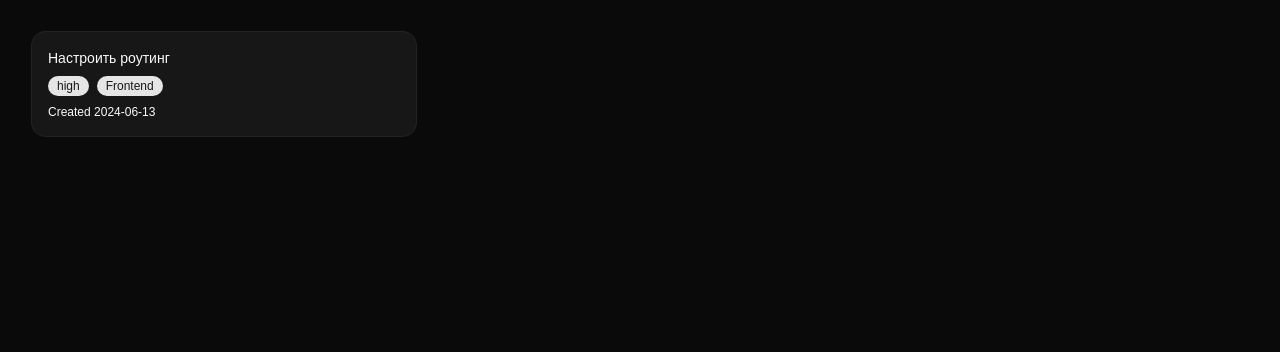
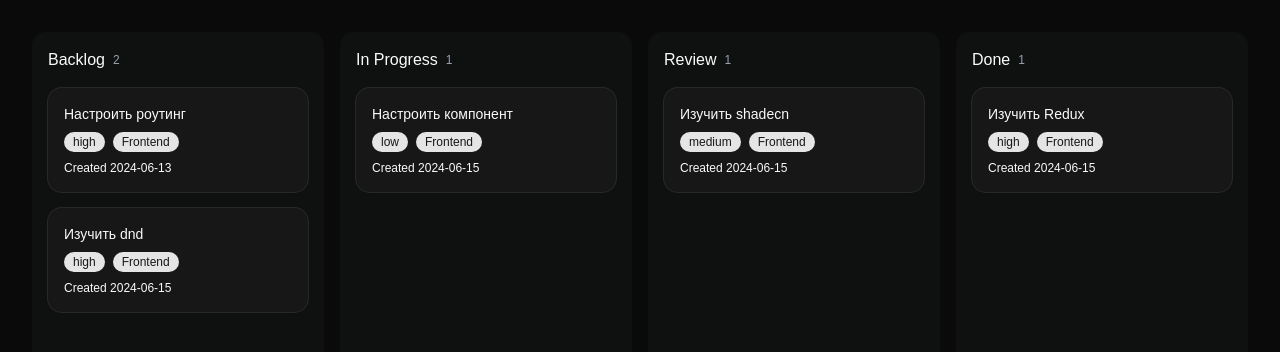
Before and after one commit to Khat4668/task-tracker, a React (Vite) app: page /board in a window 1280 px wide. Shown: the top 352 px of the page. Built offline with nearby package versions, Linux system fonts and the light colour scheme.

Commit message:
feat: add KanbanBoard and BoardPage with mock data

```diff
--- a/src/components/KanbanBoard/KanbanBoard.tsx
+++ b/src/components/KanbanBoard/KanbanBoard.tsx
@@ -0,0 +1,25 @@
+import type { Issue, Status } from "@/types";
+import KanbanColumn from "../KanbanColumn/KanbanColumn";
+
+type Props = {
+  issues: Issue[];
+};
+
+const KanbanBoard = ({ issues }: Props) => {
+  const statuses: Status[] = ["backlog", "in_progress", "review", "done"];
+
+  return (
+    <div className="flex gap-4 h-full">
+      {statuses.map((item) => {
+        return (
+          <KanbanColumn
+            key={item}
+            status={item}
+            issues={issues.filter((issue) => issue.status === item)}
+          />
+        );
+      })}
+    </div>
+  );
+};
+export default KanbanBoard;
--- a/src/components/KanbanColumn/KanbanColumn.tsx
+++ b/src/components/KanbanColumn/KanbanColumn.tsx
@@ -7,14 +7,21 @@ type Props = {
 };
 
 const KanbanColumn = ({ status, issues }: Props) => {
+  const statusLabels = {
+    backlog: "Backlog",
+    in_progress: "In Progress",
+    review: "Review",
+    done: "Done",
+  };
+
   return (
-    <div>
-      <div>
-        <div>{status}</div>
-        <div>{issues.length}</div>
+    <div className="bg-[#0f1010] p-4 rounded-[14px] flex-1 h-full">
+      <div className="flex gap-2 items-center mb-4">
+        <div className="text-base">{statusLabels[status]}</div>
+        <div className="text-xs text-gray-400">{issues.length}</div>
       </div>
 
-      <div>
+      <div className="grid gap-4">
         {issues.map((issue) => {
           return <IssueCard key={issue.id} issue={issue} />;
         })}
--- a/src/index.css
+++ b/src/index.css
@@ -128,3 +128,7 @@
     @apply font-sans;
     }
 }
+
+html, body, #root {
+  height: 100%;
+}
--- a/src/pages/BoardPage.tsx
+++ b/src/pages/BoardPage.tsx
@@ -1,8 +1,9 @@
-import IssueCard from "@/components/IssueCard/IssueCard";
+import KanbanBoard from "@/components/KanbanBoard/KanbanBoard";
 import type { Issue } from "@/types";
 
 const BoardPage = () => {
-  const issue: Issue = {
+  const issues: Issue[] = [
+    {
       id: "1",
       title: "Настроить роутинг",
       description: "Добавить React Router",
@@ -11,11 +12,64 @@ const BoardPage = () => {
       tag: "Frontend",
       created_at: "2024-06-13",
       user_id: "123",
-  };
+    },
+    {
+      id: "2",
+      title: "Настроить компонент",
+      description: "Добавить компонент BoardPage",
+      status: "in_progress",
+      priority: "low",
+      tag: "Frontend",
+      created_at: "2024-06-15",
+      user_id: "213",
+    },
+    {
+      id: "3",
+      title: "Изучить shadecn",
+      description: "Изучить докментацию shadecn",
+      status: "review",
+      priority: "medium",
+      tag: "Frontend",
+      created_at: "2024-06-15",
+      user_id: "223",
+    },
+    {
+      id: "4",
+      title: "Изучить Redux",
+      description: "Изучить докментацию Redux",
+      status: "done",
+      priority: "high",
+      tag: "Frontend",
+      created_at: "2024-06-15",
+      user_id: "224",
+    },
+    {
+      id: "5",
+      title: "Изучить dnd",
+      description: "Изучить докментацию dnd",
+      status: "backlog",
+      priority: "high",
+      tag: "Frontend",
+      created_at: "2024-06-15",
+      user_id: "224",
+    },
+  ];
+
+  if (!issues) {
+    return <div>Loading</div>;
+  }
+
+  if (issues.length === 0) {
+    return (
+      <div>
+        <span>No issues</span>
+      </div>
+    );
+  }
 
   return (
-    <div className="p-8">
-      <IssueCard issue={issue} />
+    <div className="p-8 h-full">
+      <KanbanBoard issues={issues} />
     </div>
   );
 };
```
Lines whose indentation alone changed are shown as unchanged.
